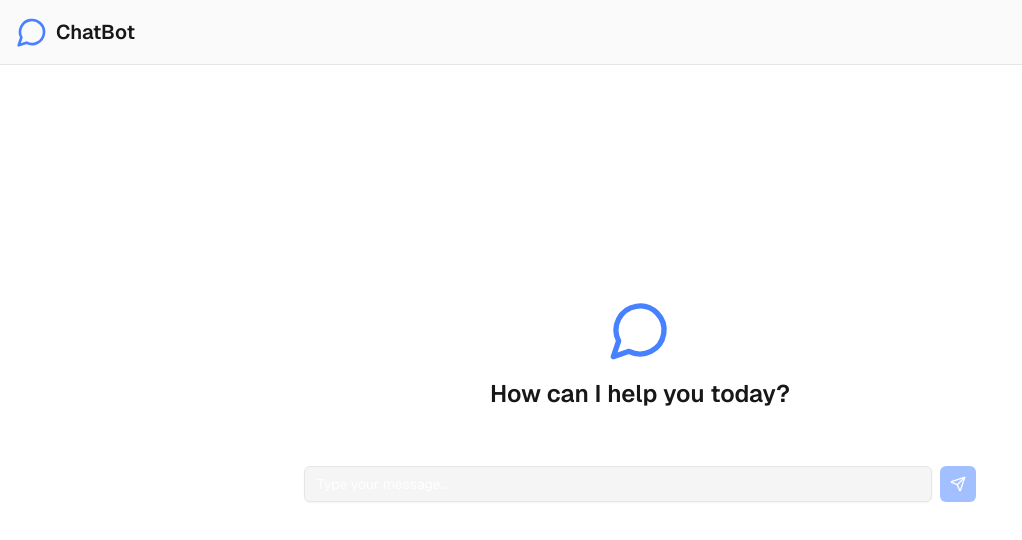
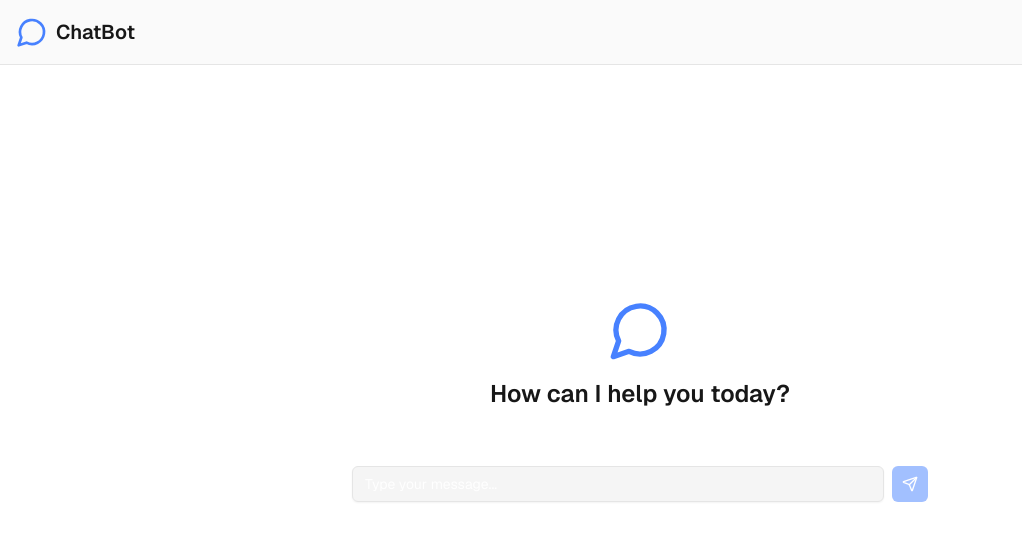
Before and after one commit to mayukhpankaj/shopGPT-1, a Next.js app: page / in a window 1280 px wide. Shown: the top 540 px of the page, without its empty margins (0-1022 px from the left). Built offline with nearby package versions, Linux system fonts and the light colour scheme.

Commit message:
fix: ensure consistent centering for chat form on all screen sizes
Add flexbox and margin auto properties for responsive centering.

#VERCEL_SKIP

Co-authored-by: null <211614697+deeptrue-AI@users.noreply.github.com>

```diff
--- a/components/chat/chat-input.tsx
+++ b/components/chat/chat-input.tsx
@@ -16,7 +16,7 @@ interface ChatInputProps {
 export function ChatInput({ inputValue, setInputValue, onSubmit, isLoading, isNewThread }: ChatInputProps) {
   const inputContainerClass = isNewThread
     ? "fixed inset-0 flex items-center justify-center p-4"
-    : "sticky bottom-0 bg-background/80 backdrop-blur-sm border-t p-4"
+    : "sticky bottom-0 bg-background/80 backdrop-blur-sm border-t p-4 flex justify-center"
 
   return (
     <div className={inputContainerClass}>
@@ -30,6 +30,7 @@ export function ChatInput({ inputValue, setInputValue, onSubmit, isLoading, isNe
         )}
 
         <form onSubmit={onSubmit} className="flex gap-2">
+          <div className="flex gap-2 w-full max-w-xl mx-auto">
             <Input
               value={inputValue}
               onChange={(e) => setInputValue(e.target.value)}
@@ -45,6 +46,7 @@ export function ChatInput({ inputValue, setInputValue, onSubmit, isLoading, isNe
             >
               <Send className="h-4 w-4" />
             </Button>
+          </div>
         </form>
       </div>
     </div>
```
Lines whose indentation alone changed are shown as unchanged.
